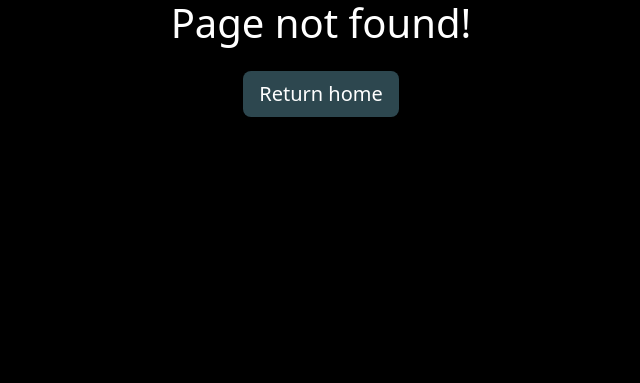
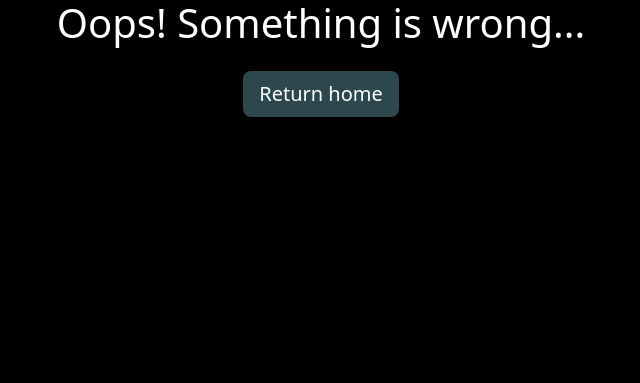
Before and after one commit to CodeURJC-DAW-2022-23/webapp1, a Spring app: template back/src/main/resources/templates/error.html in a window 1280 px wide. Shown: the part 417-800 px from the top of the page, without its empty margins (319-959 px from the left). Run offline with Thymeleaf, Linux system fonts and the light colour scheme; the template is opened without the code that fills it, so the values that code supplies are empty.

Commit message:
fix: minor changes to text and title tag

```diff
--- a/back/src/main/resources/templates/error.html
+++ b/back/src/main/resources/templates/error.html
@@ -9,7 +9,7 @@
   <link rel="stylesheet" type="text/css" href="styles/bootstrap/bootstrap.min.css">
   <link rel="stylesheet" type="text/css" href="styles/styles.css">
   <link rel="stylesheet" type="text/css" href="styles/error.css">
-  <title>Alist | Page Not Found</title>
+  <title>Alist | Error</title>
 </head>
 
 <body class="text-center text-white bg-black">
@@ -17,7 +17,7 @@
     <a href="/">
       <img src="images/alistLogo.svg" alt="" width="250" height="150">
     </a>
-    <h1>Page not found!</h1>
+    <h1>Oops! Something is wrong...</h1>
     <a class="text-white" href="/">
       <button class="w-auto mt-3 btn btn-lg btn-primary">Return home</button>
     </a>
```
